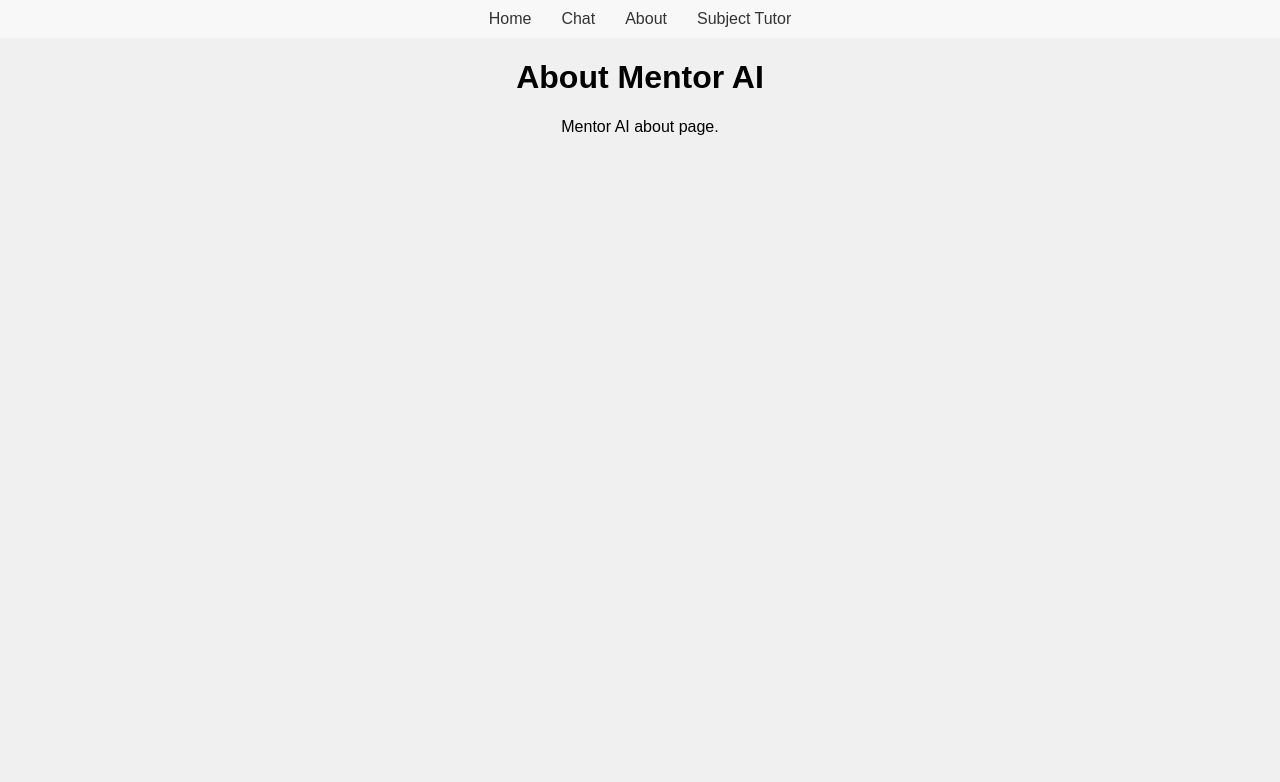
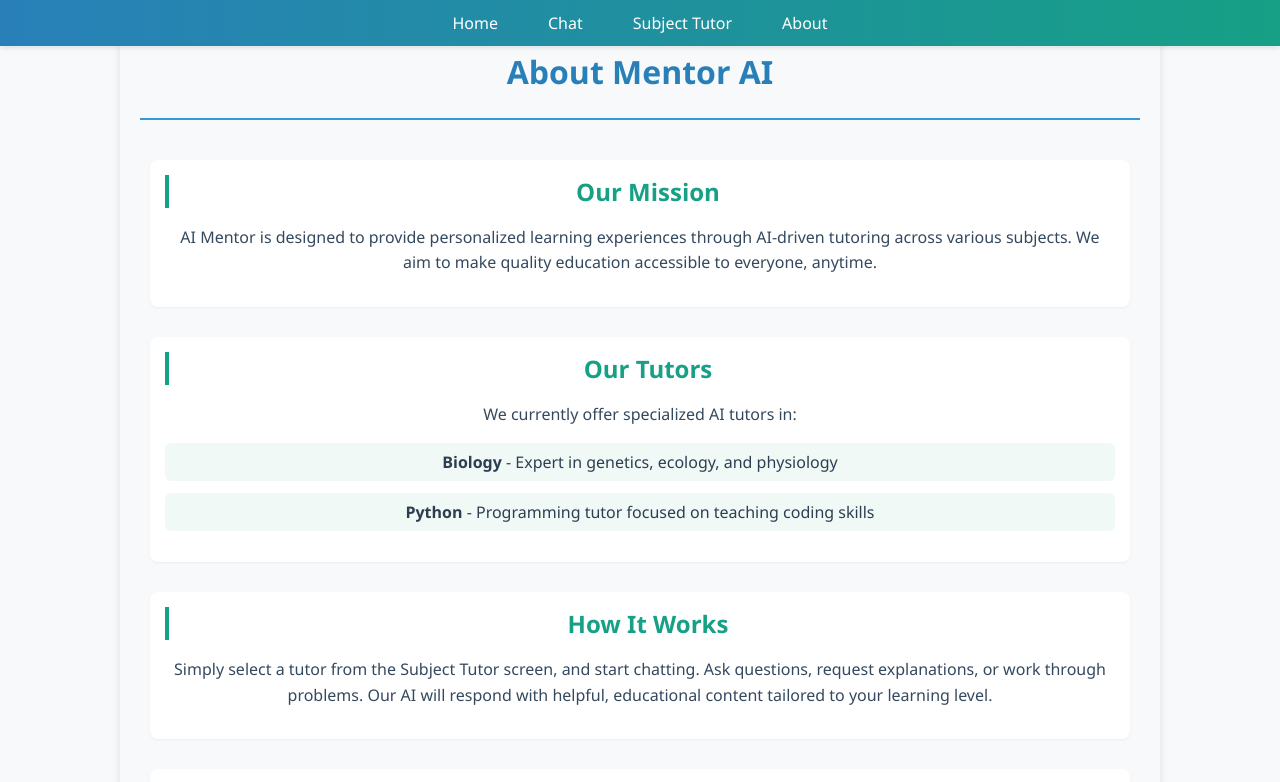
Before and after one commit to RakibR7/AI_Mentor_Website, a React (Create React App) app: page /about in a window 1280 px wide. Shown: the top 782 px of the page. Built offline with nearby package versions, Linux system fonts and the light colour scheme.

Commit message:
v22 revamped design

```diff
--- a/src/App.css
+++ b/src/App.css
@@ -1,4 +1,85 @@
 .App {
   text-align: center;
-  font-family: Arial, sans-serif;
+  font-family: 'Segoe UI', Tahoma, Geneva, Verdana, sans-serif;
+  background-color: #f8f9fa;
+  min-height: 100vh;
 }
+
+.Content {
+  padding: 20px;
+  margin: 0 auto;
+  max-width: 1200px;
+}
+
+
+button {
+  background-color: var(--primary);
+  color: white;
+  border: none;
+  padding: 10px 20px;
+  border-radius: 5px;
+  font-weight: 500;
+  cursor: pointer;
+  transition: all 0.3s ease;
+  box-shadow: 0 2px 5px rgba(0, 0, 0, 0.1);
+}
+
+button:hover {
+  background-color: #3498db;
+  box-shadow: 0 4px 8px rgba(0, 0, 0, 0.15);
+}
+
+button.secondary {
+  background-color: var(--secondary);
+}
+
+button.secondary:hover {
+  background-color: #1abc9c;
+}
+
+h1, h2, h3, h4, h5, h6 {
+  font-weight: 600;
+  color: var(--dark);
+}
+
+h1 {
+  font-size: 2.5rem;
+  margin-bottom: 0.8em;
+}
+
+h2 {
+  font-size: 2rem;
+  margin-bottom: 0.7em;
+  color: var(--primary);
+}
+
+h3 {
+  font-size: 1.5rem;
+  margin-bottom: 0.6em;
+  color: var(--secondary);
+}
+
+a {
+  color: var(--info);
+  text-decoration: none;
+  transition: color 0.2s;
+}
+
+a:hover {
+  color: var(--primary);
+}
+
+input, textarea {
+  border: 1px solid #ddd;
+  padding: 10px 12px;
+  border-radius: 4px;
+  font-family: inherit;
+  font-size: 16px;
+  transition: border-color 0.3s, box-shadow 0.3s;
+}
+
+input:focus, textarea:focus {
+  outline: none;
+  border-color: var(--primary);
+  box-shadow: 0 0 0 3px rgba(52, 152, 219, 0.15);
+}
--- a/src/App.js
+++ b/src/App.js
@@ -17,8 +17,8 @@ function App() {
           <Routes>
             <Route path="/" element={<Home />} />
             <Route path="/chat" element={<Chat />} />
+            <Route path="/subject-tutor" element={<SubjectTutor />} />
             <Route path="/about" element={<About />} />
-            <Route path="/subject-tutor" element={<SubjectTutor />} />
           </Routes>
         </div>
       </div>
--- a/src/components/Navbar.css
+++ b/src/components/Navbar.css
@@ -1,6 +1,12 @@
 .Navbar {
-  background-color: #f8f8f8;
-  padding: 10px;
+  background: linear-gradient(to right, #2980b9, #16a085);
+  padding: 12px;
+  box-shadow: 0 2px 5px rgba(0, 0, 0, 0.1);
+  position: fixed;
+  top: 0;
+  left: 0;
+  right: 0;
+  z-index: 1000;
 }
 
 .Navbar ul {
@@ -17,5 +23,14 @@
 
 .Navbar a {
   text-decoration: none;
-  color: #333;
+  color: white;
+  font-weight: 500;
+  font-size: 16px;
+  font-family: 'Segoe UI', Tahoma, Geneva, Verdana, sans-serif;
+  padding: 6px 10px;
+  border-radius: 4px;
 }
+
+.Navbar a:hover {
+  background-color: rgba(255, 255, 255, 0.2);
+}
--- a/src/components/Navbar.js
+++ b/src/components/Navbar.js
@@ -13,10 +13,10 @@ function Navbar() {
           <Link to="/chat">Chat</Link>
         </li>
         <li>
-          <Link to="/about">About</Link>
+           <Link to="/subject-tutor">Subject Tutor</Link>
         </li>
         <li>
-        <Link to="/subject-tutor">Subject Tutor</Link>
+          <Link to="/about">About</Link>
         </li>
       </ul>
     </nav>
--- /dev/null
+++ b/src/pages/About.css
@@ -0,0 +1,82 @@
+.about-page {
+  max-width: 1000px;
+  margin: 0 auto;
+  padding: 20px;
+  font-family: 'Segoe UI', Tahoma, Geneva, Verdana, sans-serif;
+  color: #2c3e50;
+  background-color: #f8f9fa;
+  border-radius: 10px;
+  box-shadow: 0 2px 8px rgba(0, 0, 0, 0.1);
+}
+
+.about-header {
+  text-align: center;
+  margin-bottom: 30px;
+  padding-bottom: 15px;
+  border-bottom: 2px solid #3498db;
+}
+
+.about-header h1 {
+  font-size: 32px;
+  color: #2980b9;
+  margin: 0;
+  padding: 10px 0;
+}
+
+.about-content {
+  padding: 10px;
+}
+
+.about-section {
+  margin-bottom: 30px;
+  padding: 15px;
+  background-color: white;
+  border-radius: 8px;
+  box-shadow: 0 1px 3px rgba(0, 0, 0, 0.05);
+}
+
+.about-section h2 {
+  color: #16a085;
+  font-size: 24px;
+  margin-top: 0;
+  border-left: 4px solid #16a085;
+  padding-left: 12px;
+}
+
+.about-section p {
+  line-height: 1.6;
+  color: #34495e;
+  font-size: 16px;
+}
+
+.tutor-list {
+  list-style: none;
+  padding: 0;
+}
+
+.tutor-list li {
+  margin-bottom: 12px;
+  padding: 8px;
+  background-color: #f1f9f7;
+  border-radius: 6px;
+  font-size: 16px;
+}
+
+.about-section a {
+  color: #3498db;
+  font-weight: 500;
+}
+
+.about-section a:hover {
+  color: #2980b9;
+  text-decoration: underline;
+}
+
+.about-footer {
+  text-align: center;
+  margin-top: 30px;
+  padding-top: 15px;
+  color: #7f8c8d;
+  font-size: 14px;
+  border-top: 1px solid #ecf0f1;
+}
--- a/src/pages/About.js
+++ b/src/pages/About.js
@@ -1,14 +1,53 @@
 import React from "react";
-//import "./Page.css";
-import "./Chat.css"; // Reusing Chat.css; create About.css for custom styles if needed
+import "./About.css";
 
 function About() {
   return (
-    <div className="Page">
-      <h1>About Mentor AI</h1>
-      <p>
-        Mentor AI about page.
-      </p>
+    <div className="about-page">
+      <div className="about-header">
+        <h1>About Mentor AI</h1>
+      </div>
+
+      <div className="about-content">
+        <div className="about-section">
+          <h2>Our Mission</h2>
+          <p>
+            AI Mentor is designed to provide personalized learning experiences through
+            AI-driven tutoring across various subjects. We aim to make quality education
+            accessible to everyone, anytime.
+          </p>
+        </div>
+
+        <div className="about-section">
+          <h2>Our Tutors</h2>
+          <p>
+            We currently offer specialized AI tutors in:
+          </p>
+          <ul className="tutor-list">
+            <li><strong>Biology</strong> - Expert in genetics, ecology, and physiology</li>
+            <li><strong>Python</strong> - Programming tutor focused on teaching coding skills</li>
+          </ul>
+        </div>
+
+        <div className="about-section">
+          <h2>How It Works</h2>
+          <p>
+            Simply select a tutor from the Subject Tutor screen, and start chatting.
+            Ask questions, request explanations, or work through problems. Our AI will
+            respond with helpful, educational content tailored to your learning level.
+          </p>
+        </div>
+        <div className="about-section">
+          <h2>Contact Us</h2>
+          <p>
+            For support, feedback, or inquiries, please email us at
+            <a href="mailto:support@mentorai.example.com"> support@mentorai.example.com</a>
+          </p>
+        </div>
+      </div>
+      <div className="about-footer">
+        <p>2025 AI Mentor Version 3.0</p>
+      </div>
     </div>
   );
 }
--- a/src/pages/Chat.css
+++ b/src/pages/Chat.css
@@ -1,18 +1,8 @@
-/* src/pages/Chat.css */
 .ChatContainer {
   display: flex;
   height: 100vh;
   font-family: Arial, sans-serif;
-
-  /*background: url('C:\Users\Rakib\PycharmProjects\Ai Mentor Web\ai-mentor\public\study.jpg') no-repeat center center;*/
-  background-size: cover;
-  min-height: 100vh;
-  animation: fadeIn 0.6s ease-in;
-}
-
-@keyframes fadeIn {
-  from { opacity: 0; }
-  to   { opacity: 1; }
+  padding-top: 50px;
 }
 
 .Sidebar {
@@ -26,6 +16,7 @@
 
 .tutor-selector {
   margin-bottom: 10px;
+  margin-top: 10px;
 }
 
 .NewConversationButton {
@@ -45,12 +36,11 @@
 }
 
 .ConversationList li {
-  display: flex;
-  justify-content: space-between;
-  align-items: center;
   padding: 10px;
   cursor: pointer;
   border-bottom: 1px solid #ddd;
+  display: flex;
+  justify-content: space-between;
 }
 
 .ConversationList li.active {
@@ -75,21 +65,19 @@
 .Messages {
   flex: 1;
   overflow-y: auto;
-  padding-right: 10px;
-  background-color: rgba(249, 249, 249, 0.7); /* Translucent instead of solid */
+  padding: 10px;
+  background-color: #f9f9f9;
   border-radius: 5px;
   margin-bottom: 10px;
   border: 1px solid #ccc;
 }
 
 .userMsg, .aiMsg {
-  background-color: rgba(255, 255, 255, 0.7); /* Also translucent for messages */
   padding: 10px;
   margin: 10px;
   border-radius: 5px;
   max-width: 80%;
 }
-
 
 .userMsg {
   background-color: #e0f7fa;
@@ -124,7 +112,6 @@
   border-radius: 0 4px 4px 0;
 }
 
-/* Add to Chat.css */
 .ErrorMessage {
   background-color: #ffebee;
   color: #c62828;
--- a/src/pages/Home.js
+++ b/src/pages/Home.js
@@ -11,11 +11,10 @@ function Home() {
 
   return (
     <div className="HomePage">
-      <h1>Mentor AI</h1>
+      <h1>AI Mentor</h1>
       <h2>Empowering Your Learning Journey</h2>
       <p>Experience interactive tutoring through our AI-driven platform.</p>
 
-      {/* Button wrapped in .button-borders div for the outlined effect */}
       <div className="button-borders">
         <button className="primary-button" onClick={handleExploreTutors}>
           Explore Tutors
@@ -23,14 +22,7 @@ function Home() {
       </div>
 
       <div className="credit-homepage">
-        Ocean - Photo by Engin Akyurt from{" "}
-        <a
-          href="https://www.pexels.com/photo/close-up-photo-of-blue-body-of-water-1435752/"
-          target="_blank"
-          rel="noopener noreferrer"
-        >
-          Pexels
-        </a>
+        Ocean - Photo by Engin Akyurt from <a href="https://www.pexels.com/photo/close-up-photo-of-blue-body-of-water-1435752/" target="_blank" rel="noopener noreferrer">Pexels</a>
       </div>
     </div>
   )
--- a/src/pages/SubjectTutor.css
+++ b/src/pages/SubjectTutor.css
@@ -1,48 +1,45 @@
-/* src/pages/SubjectTutor.css */
 .subject-tutor-container {
-  padding: 20px;
+  padding: 40px 20px;
   text-align: center;
-
-  background: url('C:\Users\Rakib\PycharmProjects\Ai Mentor Web\ai-mentor\public\blur.jpg') no-repeat center center;
+  background: url('../../public/blur.jpg') no-repeat center center;
   background-size: cover;
-  min-height: 100vh;
-  animation: fadeIn 0.6s ease-in;
+  height: 100vh;
+  width: 100%;
+  position: absolute;
+  top: 0;
+  left: 0;
 }
 
-@keyframes fadeIn {
-  from { opacity: 0; }
-  to   { opacity: 1; }
+.subject-tutor-container h2 {
+  color: #ffffff;
+  font-size: 32px;
+  margin-bottom: 30px;
+  font-weight: 600;
 }
 
 .subject-buttons {
   display: flex;
   flex-wrap: wrap;
   justify-content: center;
-  gap: 20px;
-  margin-top: 20px;
-}
-.HomePage button {
-  font-size: 18px;
-  padding: 10px 20px;
-  background-color: #ffffff; /* Button background changed to white */
-  color: #000000; /* Text color changed to black for contrast */
-  border: none;
-  cursor: pointer;
-  border-radius: 5px;
-  transition: background-color 0.2s;
+  gap: 25px;
+  margin-top: 40px;
 }
 
 .subject-buttons button {
   font-size: 18px;
-  padding: 10px 20px;
-  background-color: #ffffff; /* Button background changed to white */
-  color: #000000; /* Text color changed to black for contrast */
+  padding: 15px 25px;
+  background-color: #ffffff;
+  color: #2c3e50;
   border: none;
   cursor: pointer;
-  border-radius: 5px;
-  transition: background-color 0.2s;
+  border-radius: 8px;
+  min-width: 180px;
 }
 
-.subject-buttons button:hover {
-  background-color: #45a049;
+@media (max-width: 768px) {
+  .subject-buttons button {
+    font-size: 16px;
+    padding: 12px 20px;
+    min-width: 160px;
+  }
 }
```
Also changed, not shown: src/pages/Chat.js (+6 -41 lines), src/pages/Home.css (+56 -31 lines).
